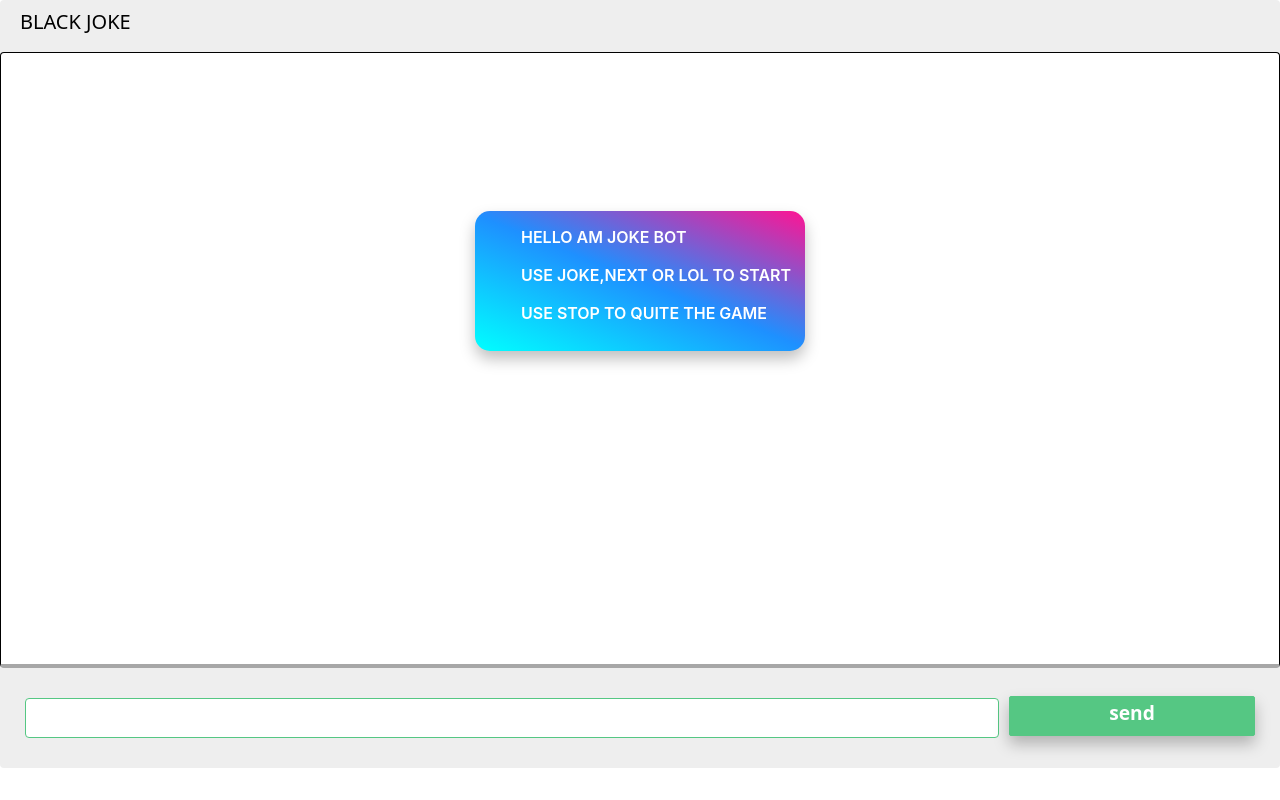
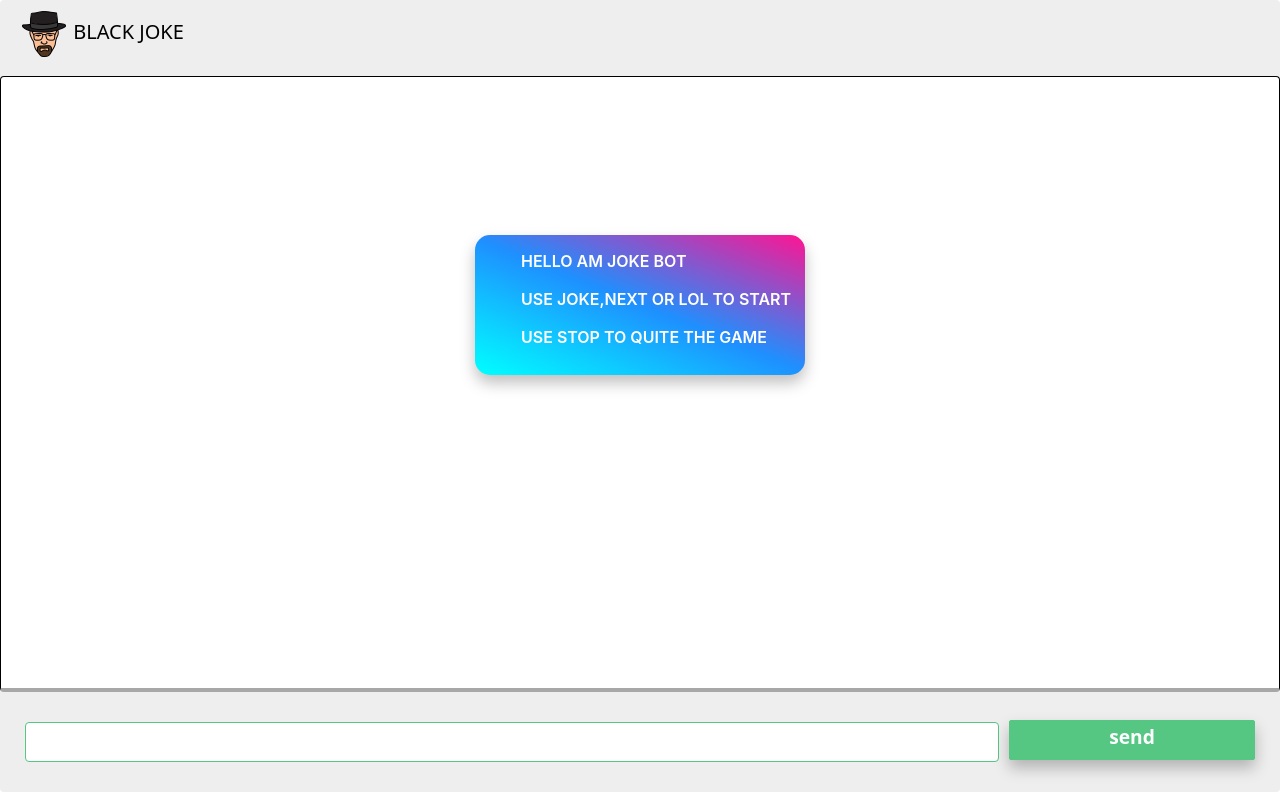
Before and after one commit to codewithkevin/Dictionary-Chat-Bot, a website: page index.html in a window 1280 px wide. Drawn offline with nearby package versions, Linux system fonts and the light colour scheme.

Commit message:
adding logo

```diff
--- a/index.html
+++ b/index.html
@@ -25,8 +25,8 @@
 
 
                     <div id="menu">
-                        <h5 class="welcome"><i class="fa-solid fa-face-grin-squint-tears"></i>BLACK JOKE<b></b></h1>
-
+                        <h5 class="welcome"> <img src="public/screenshoot/whitelogo.png" alt=""> BLACK JOKE<b></b></h1>
+                        <h5></h5>
                         </div>
 
                     <div id="chatbox">
```
Also changed, not shown: public/screenshoot/blacklogo.png (added), public/screenshoot/whitelogo.png (added).
